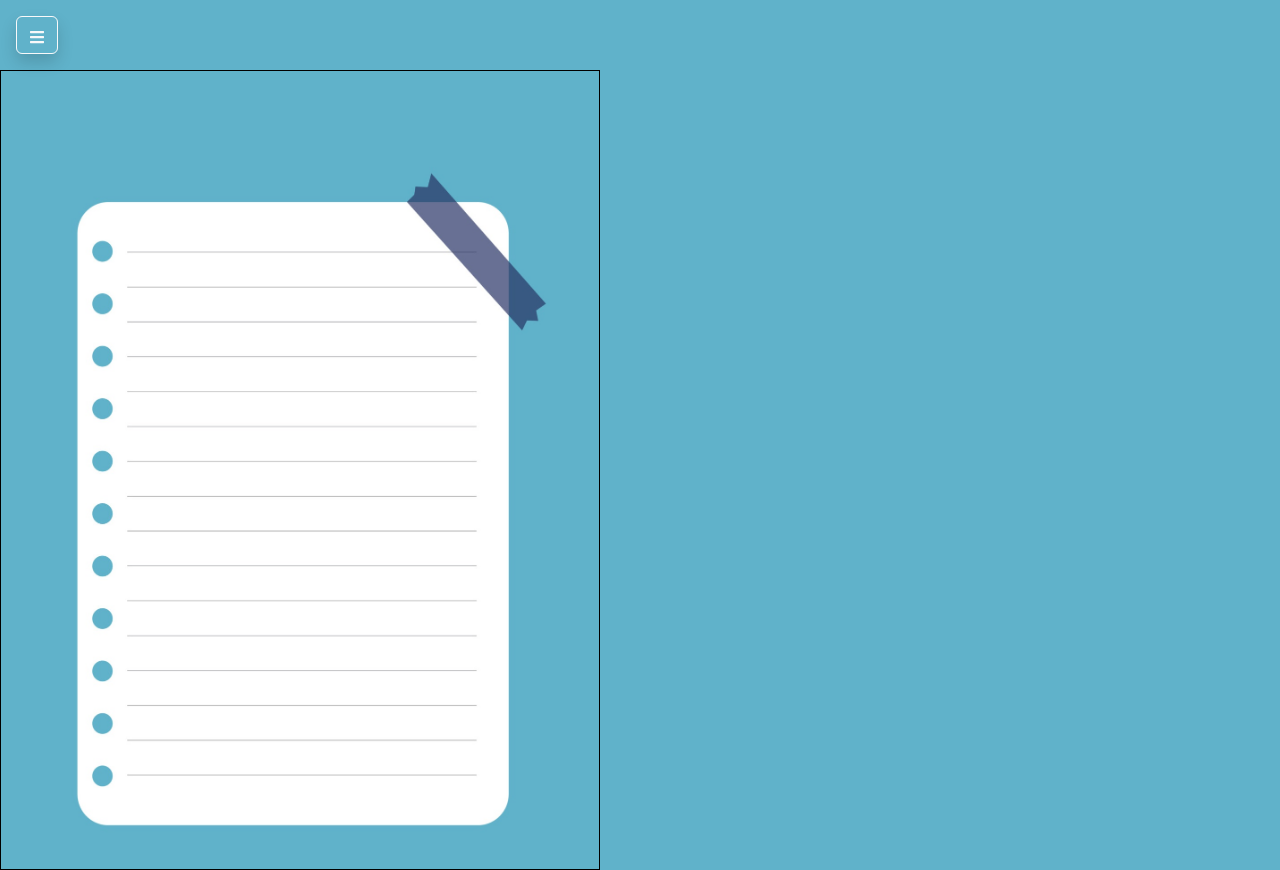
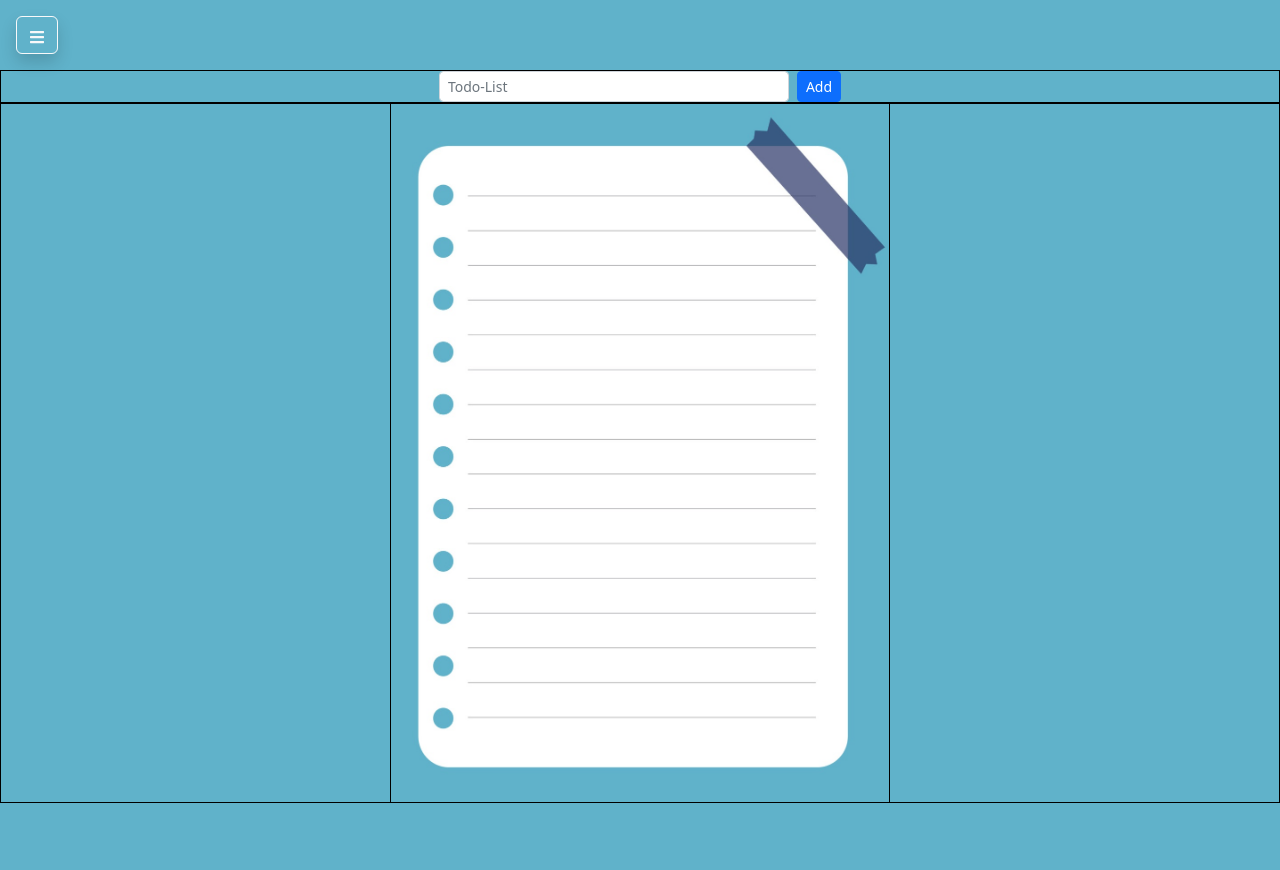
Before and after one commit to ryancho-hakhyeon/ToDo-list, a React (Create React App) app in the folder todo-list/: page / in a window 1280 px wide. After the commit the page ends 803 px from the top, so only its background shows below. Built offline with nearby package versions, Linux system fonts and the light colour scheme.

Commit message:
some adding

```diff
--- a/todo-list/src/components/body/Todo.jsx
+++ b/todo-list/src/components/body/Todo.jsx
@@ -1,18 +1,44 @@
-import React from 'react'
+import React, { useState } from 'react'
+import { Button, Form } from 'react-bootstrap'
 
 import BGIMG from '../../assets/bg-note.jpg'
 import './todo.css'
 
 const Todo = () => {
+  const [input, setInput] = useState('')
+  const [todoList, setTodoList] = useState([])
+
+  const handleChange = (e) => {
+    console.log(e.target.value)
+    setInput(e.target.value)
+  }
+
+  const handleSubmit = (e) => {
+    e.preventDefault()
+
+    setTodoList([
+      ...todoList,
+      { id: Math.floor(Math.random() * 10000),
+        text: input
+      }])
+    setInput('')
+  }
+
   return (
     <>
-      <div className='container__todo-list'>
-        <img src={BGIMG} alt="" className="bg-img"/>
+      <div className='container__todo'>
+        <Form className='d-flex justify-content-center todo__form' onSubmit={handleSubmit}>
+          <Form.Group style={{'width': 350}} className=''>
+            <Form.Control size='sm' type='text' placeholder='Todo-List' value={input} onChange={handleChange}></Form.Control>
+          </Form.Group>
+          <Button className='ms-2' size='sm' variant='primary' type="submit">Add</Button>
+        </Form>
+
+        <div className='container__todo-list'>
+          <img src={BGIMG} alt="" className="bg-img"/>
+        </div>
       </div>
 
-      <div >
-
-      </div>
     </>
   )
 }
--- a/todo-list/src/components/body/todo.css
+++ b/todo-list/src/components/body/todo.css
@@ -1,17 +1,20 @@
 
 .container__todo-list {
-    position: absolute;
-    height: 800px;
-    width: 600px;
-    border: 1px black solid;
+    height: 700px;
     display: flex;
     justify-content: center;
     align-items: center;
+    border: 1px solid black;
 }
 
 .bg-img {
-    margin-top: 5rem;
+    border: 1px solid black;
+    position: absolute;
     height: 700px;
     width: 500px;
     z-index: -1;
 }
+
+.todo__form {
+    border: 1px solid black;
+}
--- a/todo-list/src/index.js
+++ b/todo-list/src/index.js
@@ -3,11 +3,5 @@ import ReactDOM from 'react-dom/client';
 import './index.css';
 import App from './App';
 
-// ReactDOM.render(<App/>, document.querySelector("#root"))
-
 const root = ReactDOM.createRoot(document.getElementById('root'));
-root.render(
-  <React.StrictMode>
-    <App />
-  </React.StrictMode>
-);
+root.render(<App />);
```
